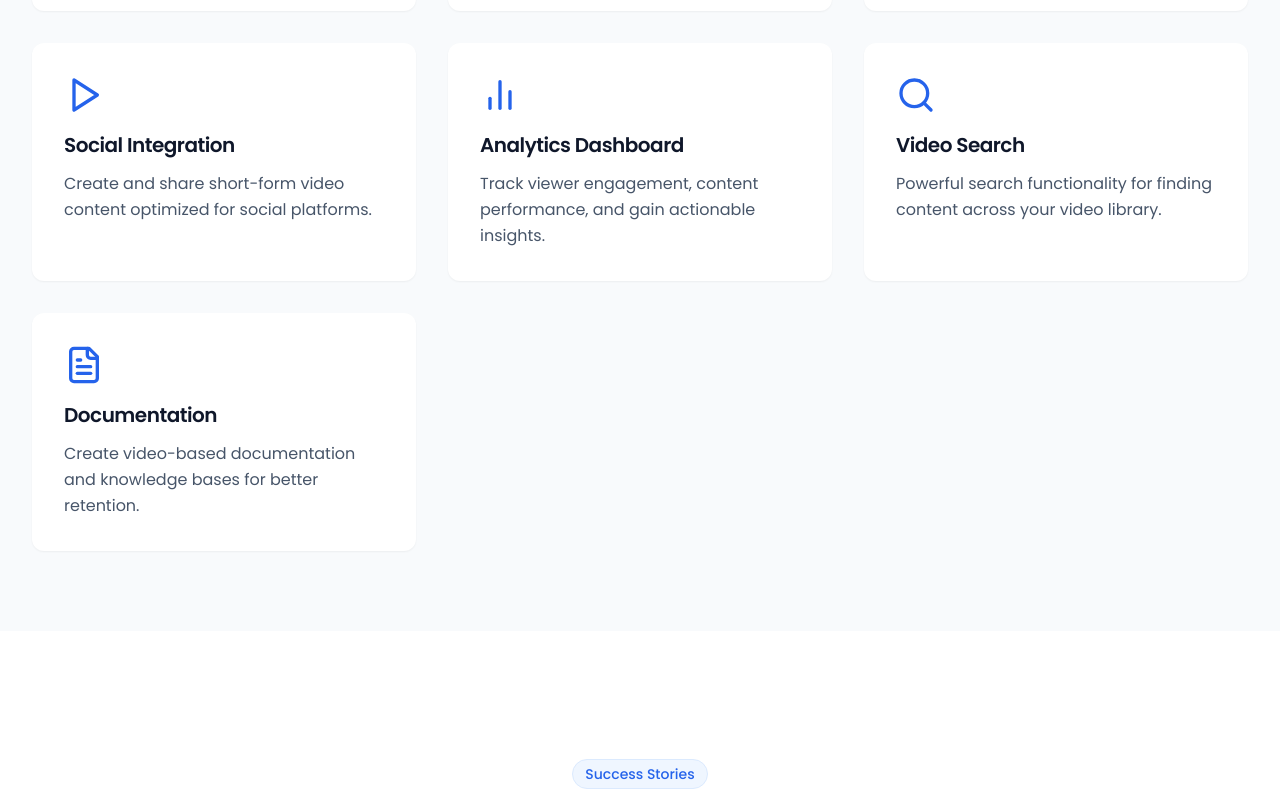
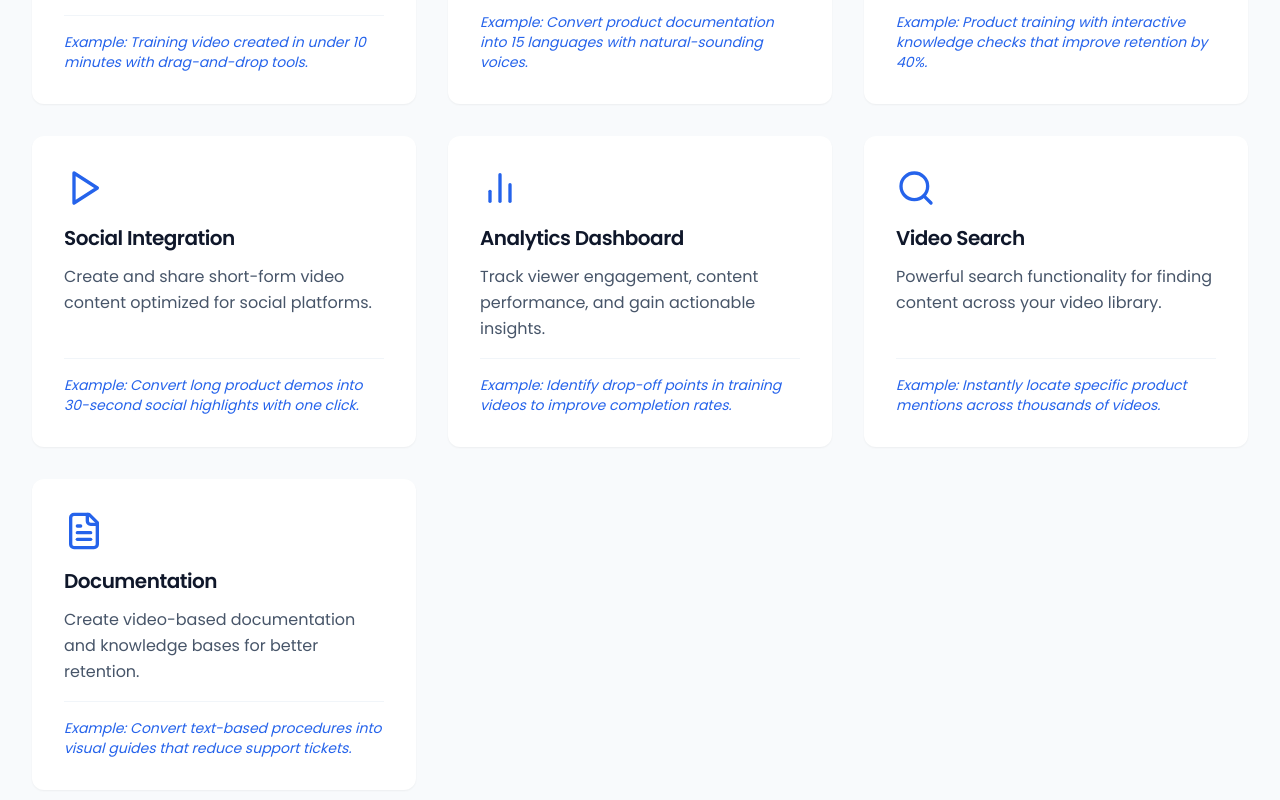
Before and after one commit to hiomgupta/engaging-visual-connect, a React (Vite) app: page / in a window 1280 px wide. Shown: the part 4240-5040 px from the top of the page. Built offline with nearby package versions, Linux system fonts and the light colour scheme.

Commit message:
Fix: Provide examples for interactions
Provide examples for all interactions in the InteractionsOverview section.

```diff
--- a/src/components/sections/InteractionsOverview.tsx
+++ b/src/components/sections/InteractionsOverview.tsx
@@ -7,37 +7,44 @@ const InteractionsOverview = () => {
     {
       icon: <Video className="h-10 w-10 text-blue-600" />,
       title: "Video Creation",
-      description: "Create professional videos with intuitive tools, AI-assisted editing, and templates."
+      description: "Create professional videos with intuitive tools, AI-assisted editing, and templates.",
+      example: "Example: Training video created in under 10 minutes with drag-and-drop tools."
     },
     {
       icon: <PenTool className="h-10 w-10 text-blue-600" />,
       title: "Voice Personalization",
-      description: "Transform text to speech with multilingual AI voiceovers and tone customization."
+      description: "Transform text to speech with multilingual AI voiceovers and tone customization.",
+      example: "Example: Convert product documentation into 15 languages with natural-sounding voices."
     },
     {
       icon: <MessageSquare className="h-10 w-10 text-blue-600" />,
       title: "Interactive Elements",
-      description: "Engage viewers with quizzes, hotspots, and branching scenarios within videos."
+      description: "Engage viewers with quizzes, hotspots, and branching scenarios within videos.",
+      example: "Example: Product training with interactive knowledge checks that improve retention by 40%."
     },
     {
       icon: <Play className="h-10 w-10 text-blue-600" />,
       title: "Social Integration",
-      description: "Create and share short-form video content optimized for social platforms."
+      description: "Create and share short-form video content optimized for social platforms.",
+      example: "Example: Convert long product demos into 30-second social highlights with one click."
     },
     {
       icon: <BarChart2 className="h-10 w-10 text-blue-600" />,
       title: "Analytics Dashboard",
-      description: "Track viewer engagement, content performance, and gain actionable insights."
+      description: "Track viewer engagement, content performance, and gain actionable insights.",
+      example: "Example: Identify drop-off points in training videos to improve completion rates."
     },
     {
       icon: <Search className="h-10 w-10 text-blue-600" />,
       title: "Video Search",
-      description: "Powerful search functionality for finding content across your video library."
+      description: "Powerful search functionality for finding content across your video library.",
+      example: "Example: Instantly locate specific product mentions across thousands of videos."
     },
     {
       icon: <FileText className="h-10 w-10 text-blue-600" />,
       title: "Documentation",
-      description: "Create video-based documentation and knowledge bases for better retention."
+      description: "Create video-based documentation and knowledge bases for better retention.",
+      example: "Example: Convert text-based procedures into visual guides that reduce support tickets."
     }
   ];
 
@@ -55,11 +62,14 @@ const InteractionsOverview = () => {
           {interactions.map((item, index) => (
             <div
               key={index}
-              className="bg-white p-8 rounded-xl shadow-sm hover:shadow-md transition-shadow duration-300"
+              className="bg-white p-8 rounded-xl shadow-sm hover:shadow-md transition-shadow duration-300 flex flex-col"
             >
               <div className="mb-4">{item.icon}</div>
               <h3 className="text-xl font-semibold mb-3">{item.title}</h3>
-              <p className="text-slate-600">{item.description}</p>
+              <p className="text-slate-600 mb-4">{item.description}</p>
+              <div className="mt-auto pt-4 border-t border-slate-100">
+                <p className="text-sm text-blue-600 italic">{item.example}</p>
+              </div>
             </div>
           ))}
         </div>
```
